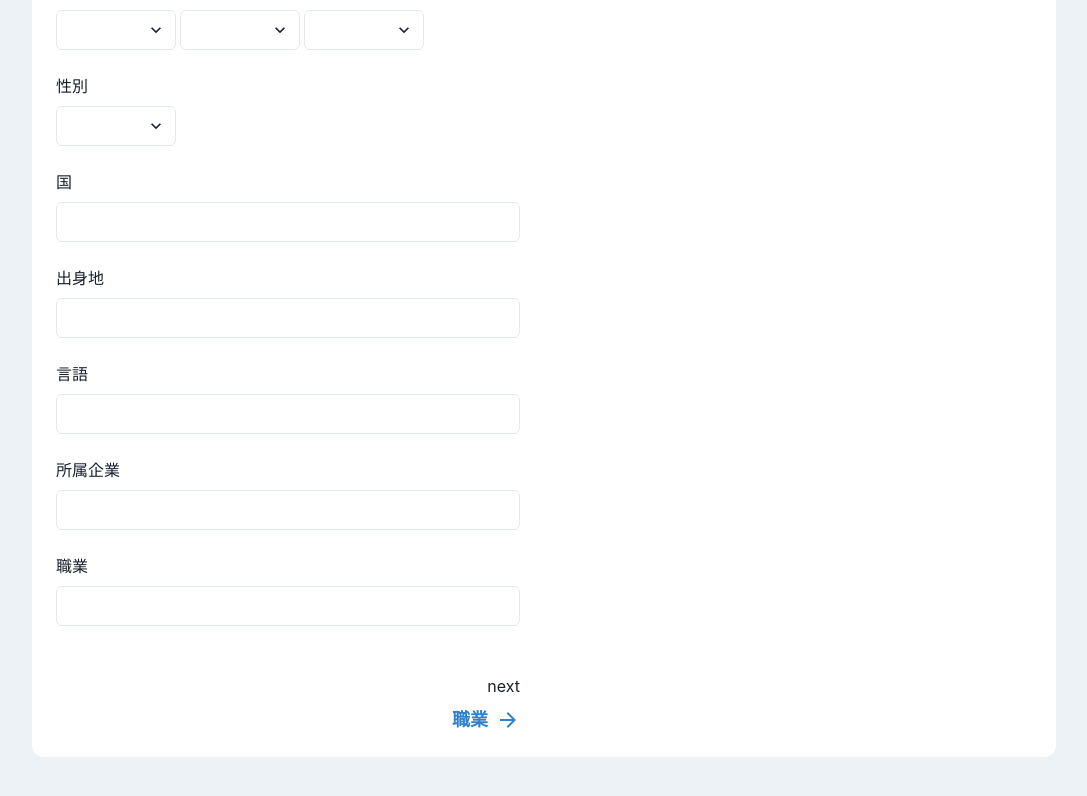
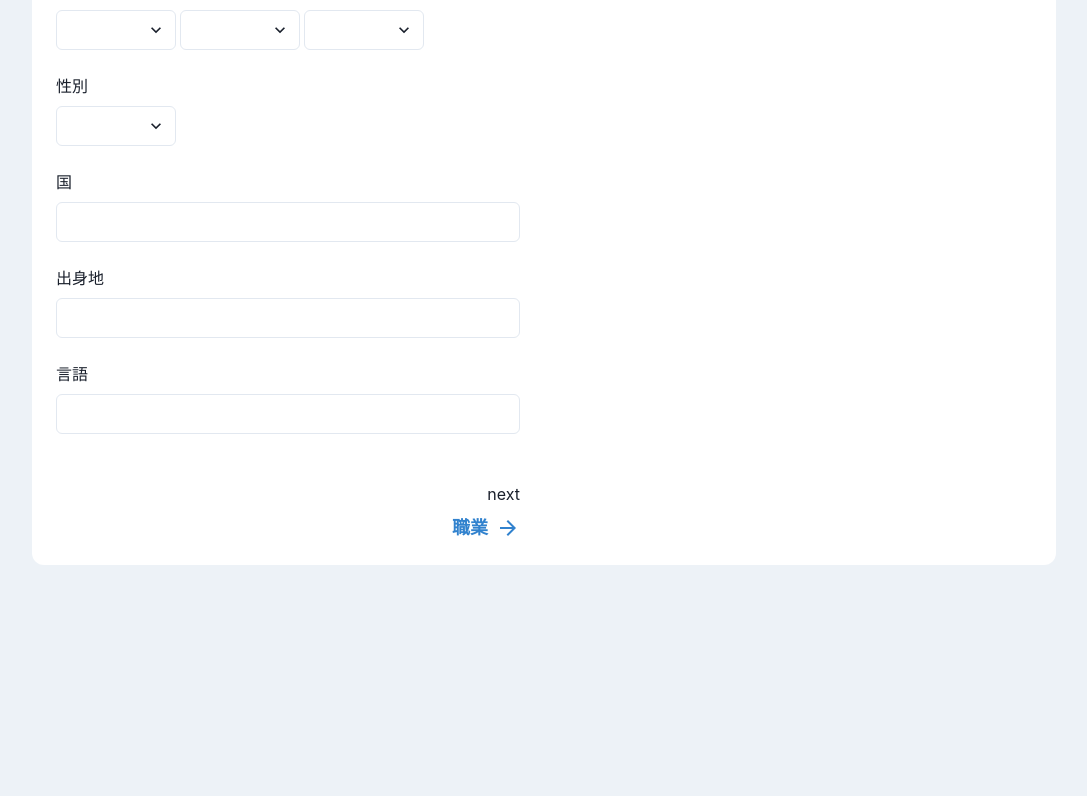
Before and after one commit to yotaiyo/multi-step-form-sandbox, a Next.js app: page /users/1/edit in a window 1280 px wide. Shown: the part 442-1238 px from the top of the page, without its empty margins (96-1183 px from the left). After the commit the page ends 1071 px from the top, so only its background shows below. Built offline with nearby package versions, Linux system fonts and the light colour scheme.

Commit message:
minor fix

```diff
--- a/components/pages/UserInfoScreen/Edit/Steps/BasicInfoStep/BasicInfoStep.tsx
+++ b/components/pages/UserInfoScreen/Edit/Steps/BasicInfoStep/BasicInfoStep.tsx
@@ -65,8 +65,6 @@ export const BasicInfoStep: React.FC<BasicInfoStepProps> = ({
         <LabelAndTextInput label='国' {...register('country')} />
         <LabelAndTextInput label='出身地' {...register('birthPlace')} />
         <LabelAndTextInput label='言語' {...register('language')} />
-        <LabelAndTextInput label='所属企業' {...register('company')} />
-        <LabelAndTextInput label='職業' {...register('job')} />
       </VStack>
     </StepView>
   )
--- a/recoil/BasicInfo/atoms/basicInfo.ts
+++ b/recoil/BasicInfo/atoms/basicInfo.ts
@@ -11,8 +11,6 @@ export type BasicInfo = {
   country: string | null
   birthPlace: string | null
   language: string | null
-  company: string | null
-  job: string | null
   // FIXME
   // skills: string[] | null
 }
@@ -27,8 +25,6 @@ export const defaultBasicInfoState: BasicInfo = {
   country: null,
   birthPlace: null,
   language: null,
-  company: null,
-  job: null
 }
 
 export const basicInfoState = atom<BasicInfo>({
```
